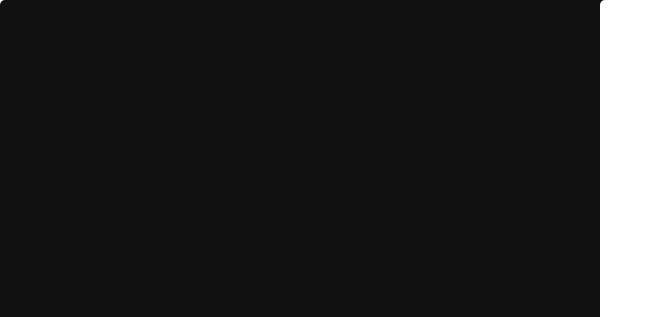
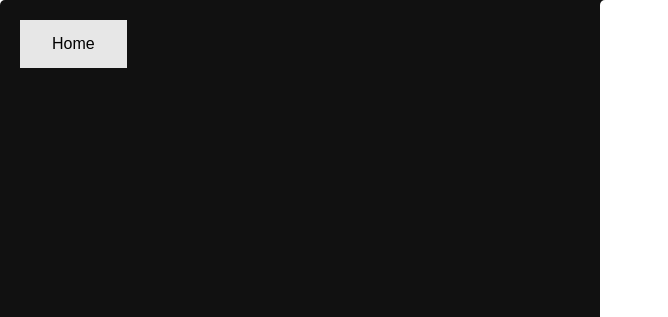
Before and after one commit to Farah-Boun/MNIST_Classification_AMSD, a Django app: template models/templates/test_predict.html in a window 1280 px wide. Shown: the top 317 px of the page, without its empty margins (0-668 px from the left). Run offline with Django 4.2, Linux system fonts and the light colour scheme; the template is opened without the code that fills it, so the values that code supplies are empty; parts of the project's set-up code (start-up, migrations or seed data) failed here and were passed over.

Commit message:
fix ux/ui

```diff
--- a/models/templates/test_predict.html
+++ b/models/templates/test_predict.html
@@ -78,6 +78,16 @@
   display: inline-block;
   font-size: 16px;
 }
+a {
+  background-color: #e7e7e7; /* Green */
+  border: none;
+  color: black;
+  padding: 15px 32px;
+  text-align: center;
+  text-decoration: none;
+  display: inline-block;
+  font-size: 16px;
+}
 
 .split {
   height: 100%;
@@ -115,6 +125,7 @@
 <body>
 
 <div class="split left">
+  <a href="/">Home</a>
   <div class="centered">
     <h2>Accuracy</h2>
     <p>{{ acc }} %</p>
```
Also changed, not shown: models/views.py (+21 -10 lines), models/static/image.png.
